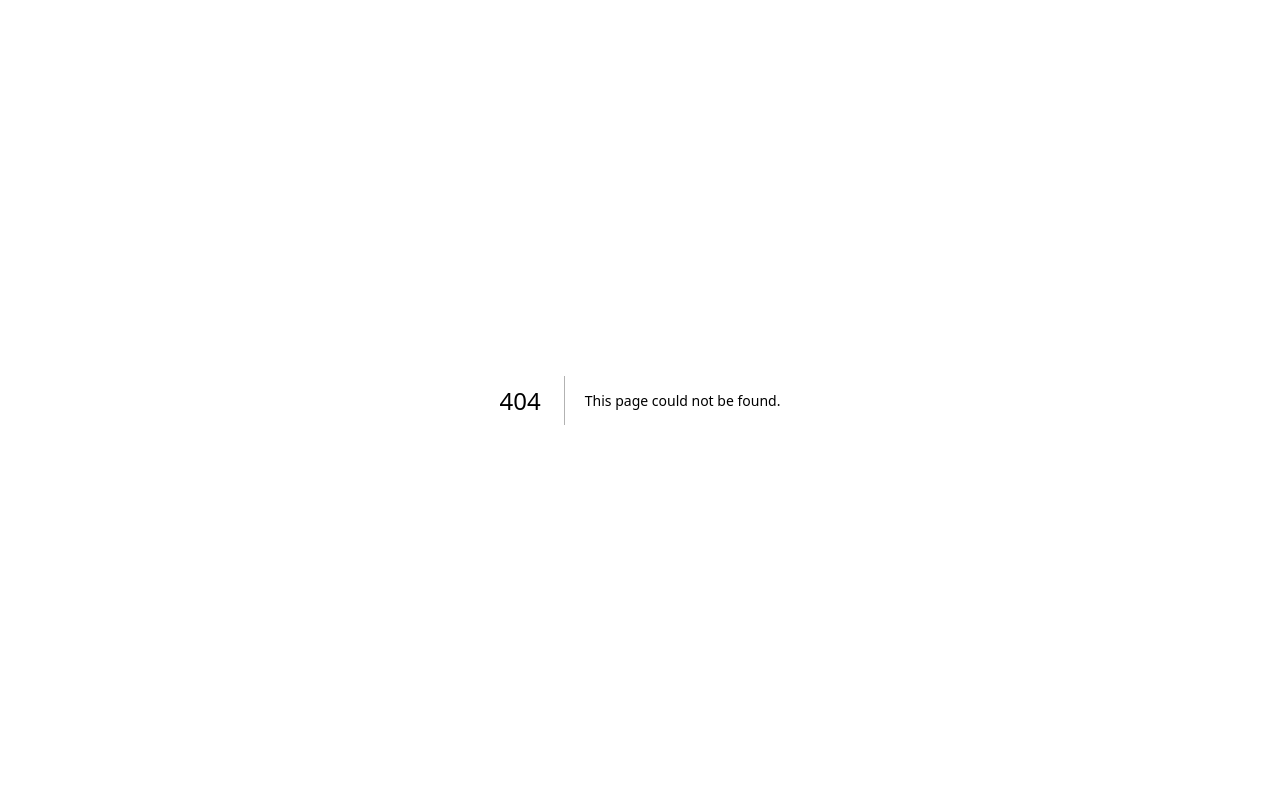
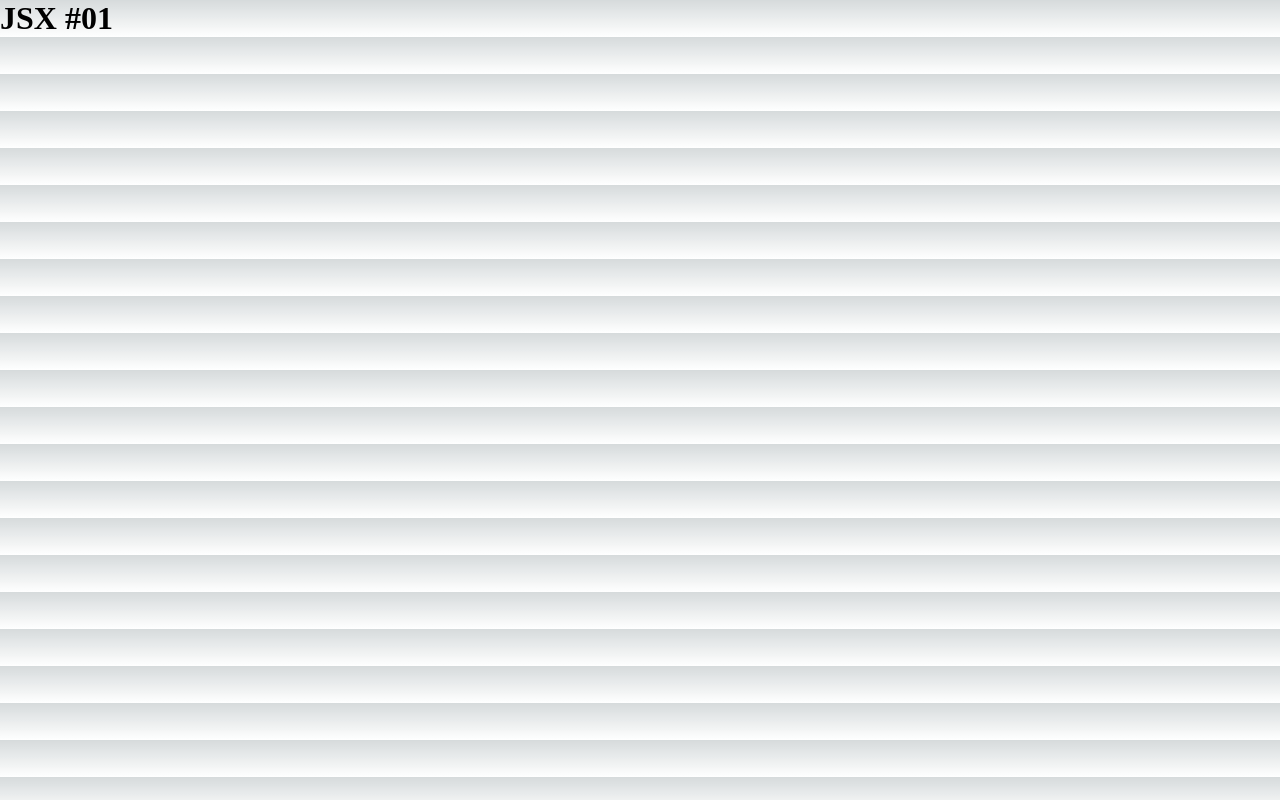
Before and after one commit to ThadeuCesario/NextCod3r, a Next.js app in the folder exercicios/: page /basicos/jsx1 in a window 1280 px wide. Before the commit this address had no page. Built offline with nearby package versions, Linux system fonts and the light colour scheme.

Commit message:
implementing two examples jsx - basic react

```diff
--- /dev/null
+++ b/exercicios/pages/basicos/jsx1.js
@@ -0,0 +1,9 @@
+function jsx1Diferente() {
+    return (
+        <div>
+            <h1>JSX #01</h1>
+        </div>
+    )
+}
+
+export default jsx1Diferente;
```
Also changed, not shown: exercicios/pages/basicos/jsx2.js (added, +7 -0 lines).
